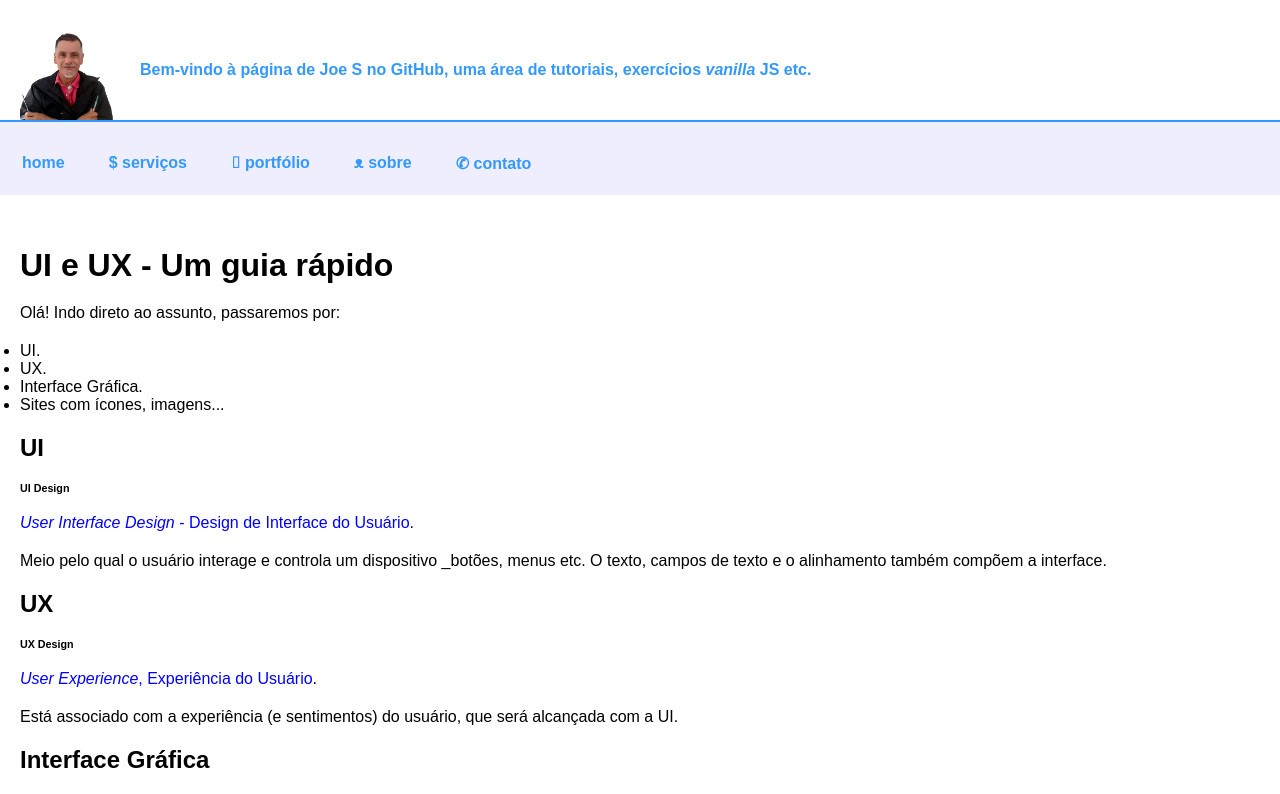
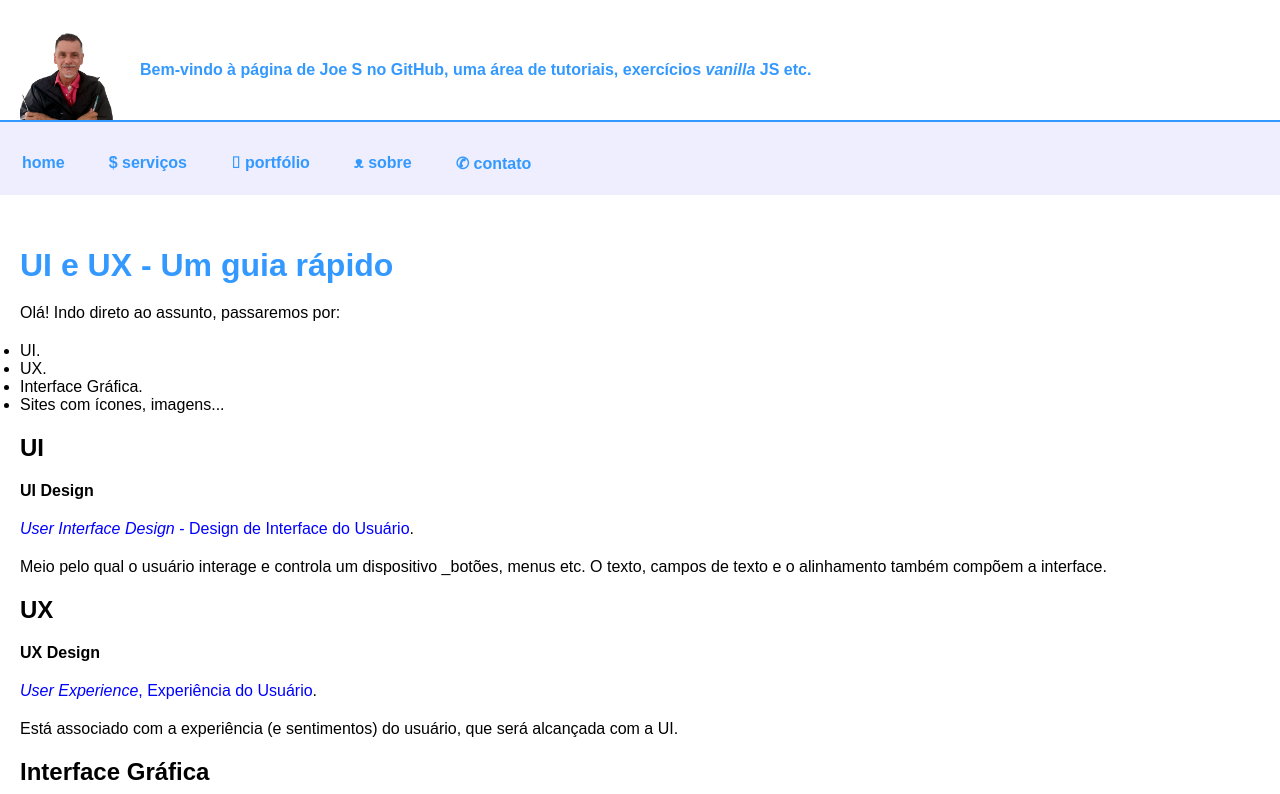
Before and after one commit to Joesynth/joesynth.github.io, a Jekyll site: the page built from _posts/2021-03-07-ui-e-ux.md, in a window 1280 px wide. Shown: the top 794 px of the page. Built offline with Jekyll 4.4.1, drawn with Linux system fonts in a browser that asks for light colours; our own code applies the rules of GitHub Pages for plain Markdown files; grey boxes are pictures that could not be loaded.

Commit message:
Update style.css

```diff
--- a/css/style.css
+++ b/css/style.css
@@ -71,6 +71,8 @@ article { display: flex; gap: 15px; align-items: flex-start; }
 
 .art-content h3 { color: var(--cor-escura); margin-bottom: 5px; }
 
+h6 { font-size: 1em;}
+h1 { color: var(--cor-escura);}
 
 
 footer { text-align: center; height: 2em; padding-top: 0.5em; color: var(--cor-escura); background-color: var(--cor-clara); }
```
